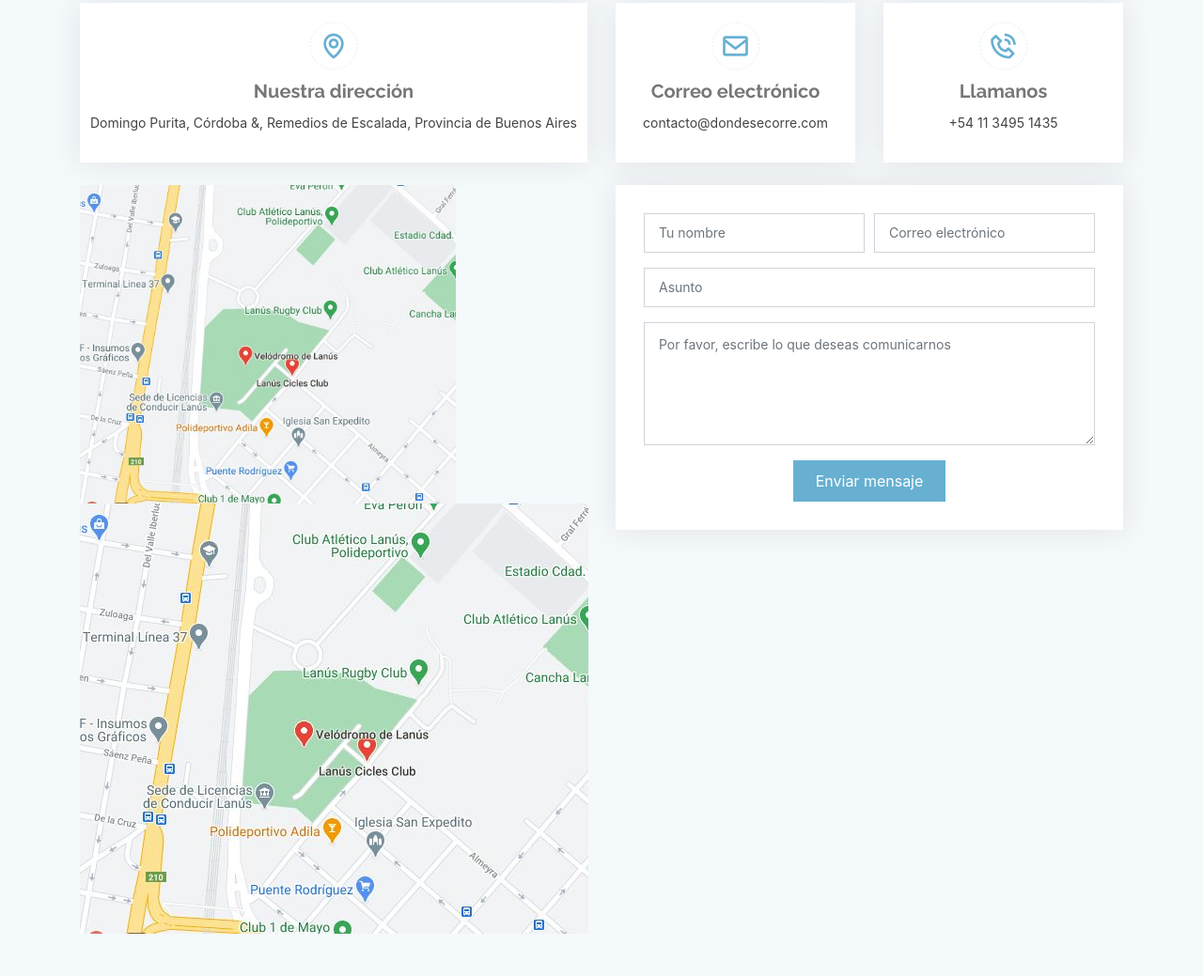
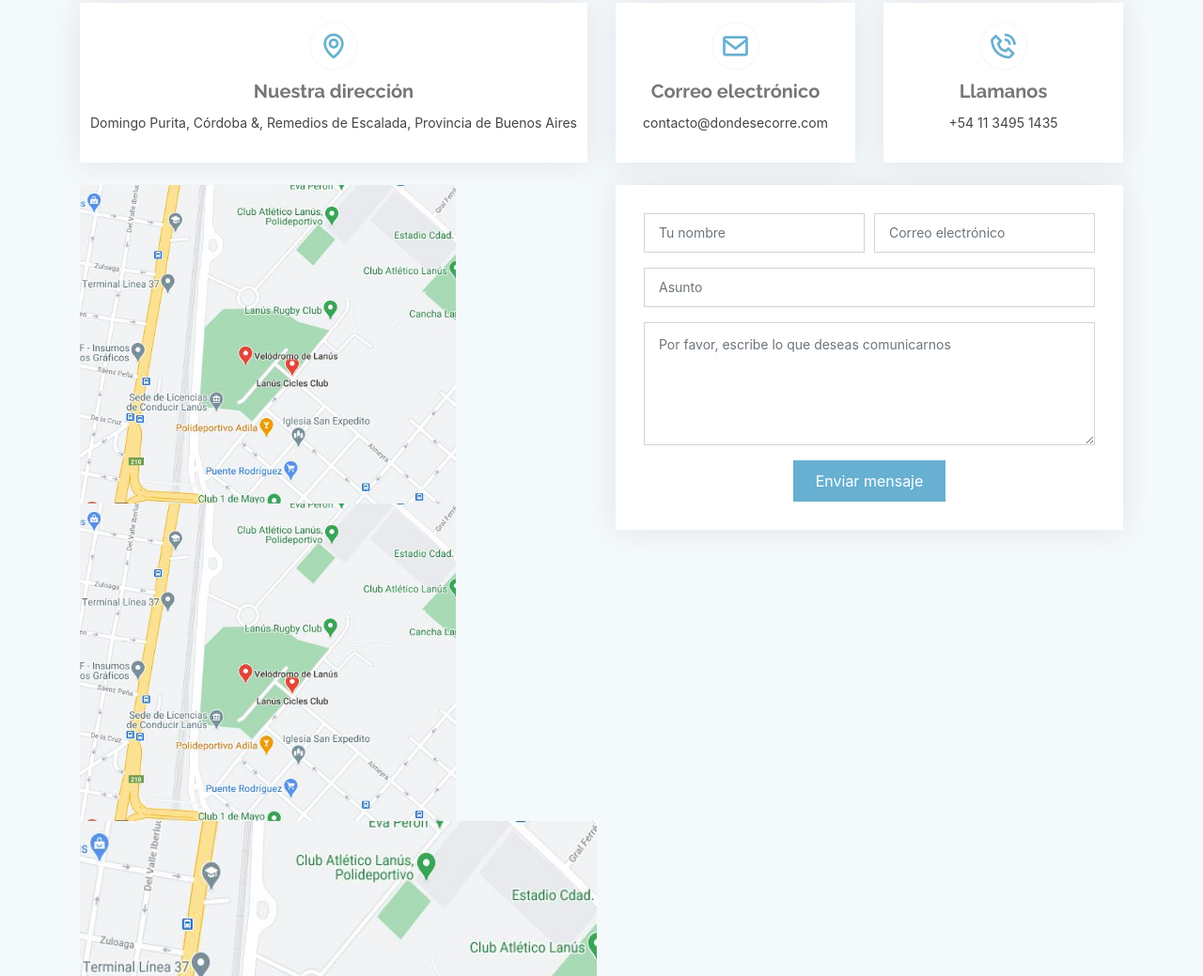
Before and after one commit to DiegoBotta/DiegoBotta.github.io, a website with bundled scripts: page index.html in a window 1280 px wide. Shown: the part 2273-3312 px from the top of the page at 94% size. Built offline with nearby package versions, Linux system fonts and the light colour scheme.

Commit message:
Update index.html

```diff
--- a/index.html
+++ b/index.html
@@ -245,8 +245,10 @@
         <div class="row" data-aos="fade-up" data-aos-delay="200">
 
           <div class="col-lg-6 ">
-            <img width="400" height="400" src="/donde.jpg" class="img-fluid" >
-               <iframe width="550" height="500" frameborder="0" style="border:0" src="/donde.jpg" allowfullscreen></iframe>
+            <img width="400" height="400" src="image/donde.jpg" class="img-fluid" >
+                        <img width="400" height="400" src="image/donde.jpg" class="img-fluid" >
+
+               <img src="/donde.jpg" width="550" height="500" >
 
         </div>
 
```
